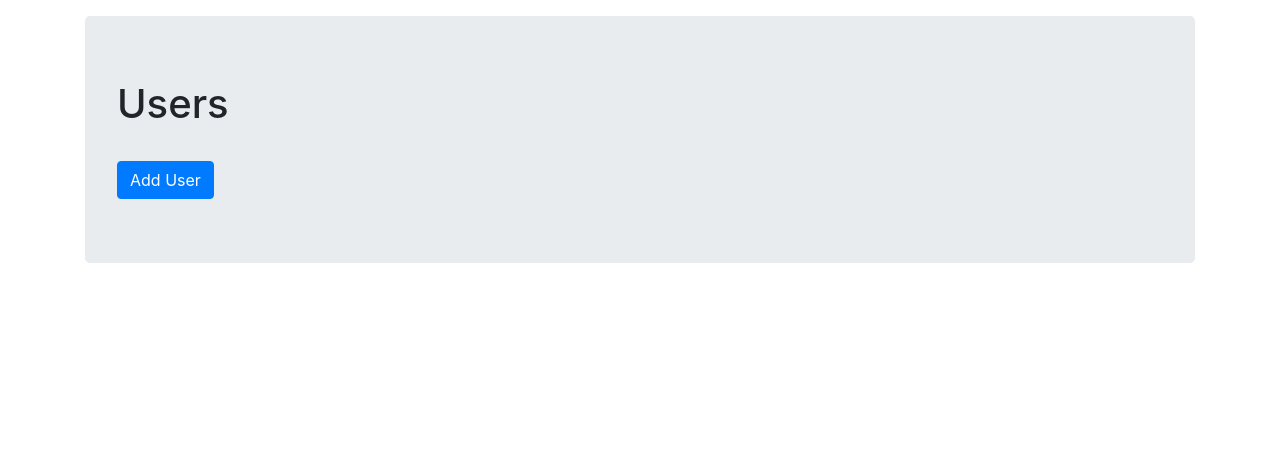
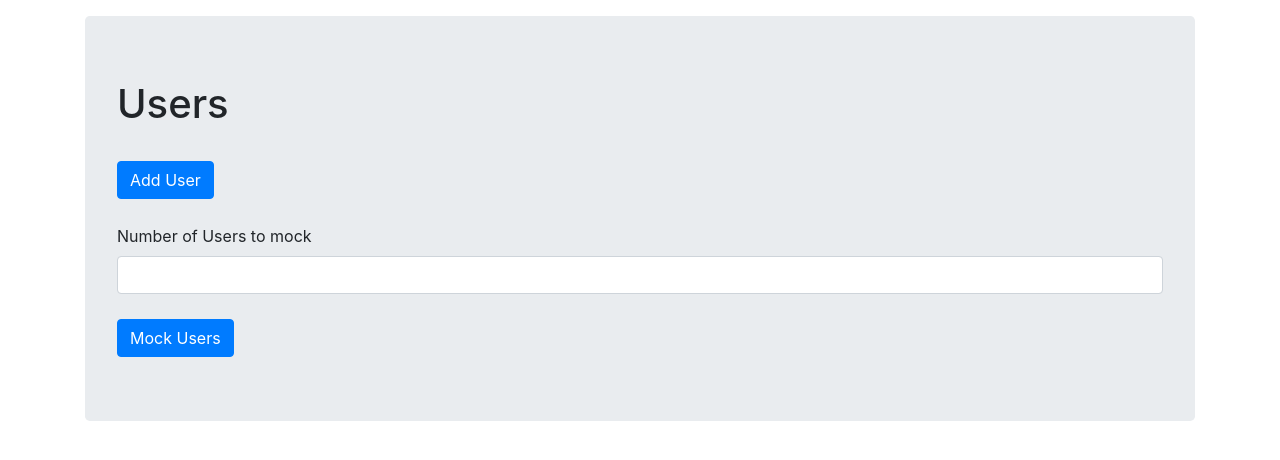
Before and after one commit to gregfrasco/s14lab3, a Flask app: page / in a window 1280 px wide. Shown: the top 460 px of the page. Run offline with Flask 2, Linux system fonts and the light colour scheme; some libraries are stand-ins or nearby versions.

Commit message:
feat: mock users

```diff
--- a/app.py
+++ b/app.py
@@ -2,6 +2,10 @@ from flask import Flask, render_template, request, redirect, url_for
 from models.user import Db, User
 from modules.userform import UserForm
 from os import environ
+from faker import Faker
+import random
+
+fake = Faker()
 
 app = Flask(__name__)
 app.config['SQLALCHEMY_DATABASE_URI'] = environ.get('DATABASE_URL')
@@ -52,3 +56,16 @@ def getOrRemoveUser(id):
         Db.session.delete(user)
         Db.session.commit()
         return redirect(url_for('index'))
+
+@app.route('/mock/<num>')
+def MockUsers(num):
+    n = int(num)
+    if n < 0:
+        return "Number must be greater than zero"
+    for _ in range(n):
+        first_name = fake.name().split(' ')[0]
+        age = random.randrange(18, 100, 1)
+        new_user = User(first_name=first_name, age=age)
+        Db.session.add(new_user)
+        Db.session.commit()
+    return redirect(url_for('index'))
--- a/templates/index.html
+++ b/templates/index.html
@@ -22,7 +22,23 @@
             {%endfor%}
         </ul>
         <a class="btn btn-primary" href="/adduser" style="margin-top: 25px" type="button">Add User</a>
+        <br/>
+        <label for="mockNumber" style="margin-top: 25px">Number of Users to mock</label>
+        <input type="number" class="form-control" id="mockNumber">
+        <button class="btn btn-primary" style="margin-top: 25px" type="button" onclick="mock()">Mock Users</button>
     </div>
 </div>
+<!-- Optional JavaScript -->
+<!-- jQuery first, then Popper.js, then Bootstrap JS -->
+<script src="https://code.jquery.com/jquery-3.5.1.slim.min.js" integrity="sha384-DfXdz2htPH0lsSSs5nCTpuj/zy4C+OGpamoFVy38MVBnE+IbbVYUew+OrCXaRkfj" crossorigin="anonymous"></script>
+<script src="https://cdn.jsdelivr.net/npm/popper.js@1.16.0/dist/umd/popper.min.js" integrity="sha384-Q6E9RHvbIyZFJoft+2mJbHaEWldlvI9IOYy5n3zV9zzTtmI3UksdQRVvoxMfooAo" crossorigin="anonymous"></script>
+<script src="https://stackpath.bootstrapcdn.com/bootstrap/4.5.0/js/bootstrap.min.js" integrity="sha384-OgVRvuATP1z7JjHLkuOU7Xw704+h835Lr+6QL9UvYjZE3Ipu6Tp75j7Bh/kR0JKI" crossorigin="anonymous"></script>
+<script>
+    function mock() {
+        const num = $('#mockNumber').val();
+        const url = `/mock/${num}`;
+        window.location = url;
+    }
+</script>
 </body>
 </html>
```
